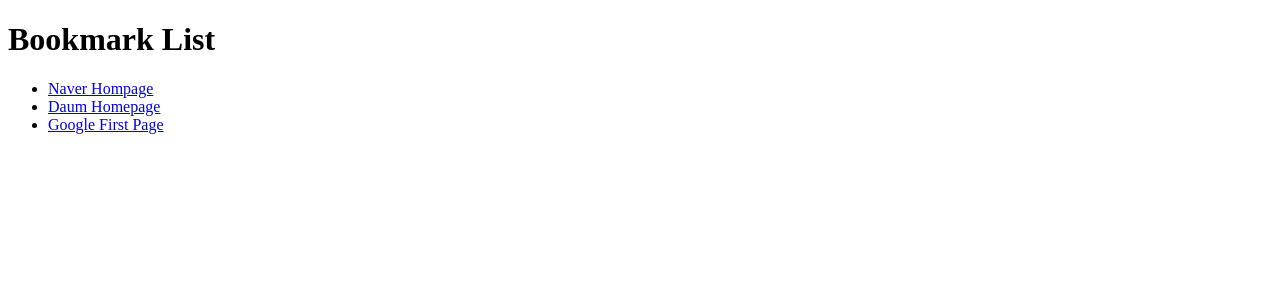
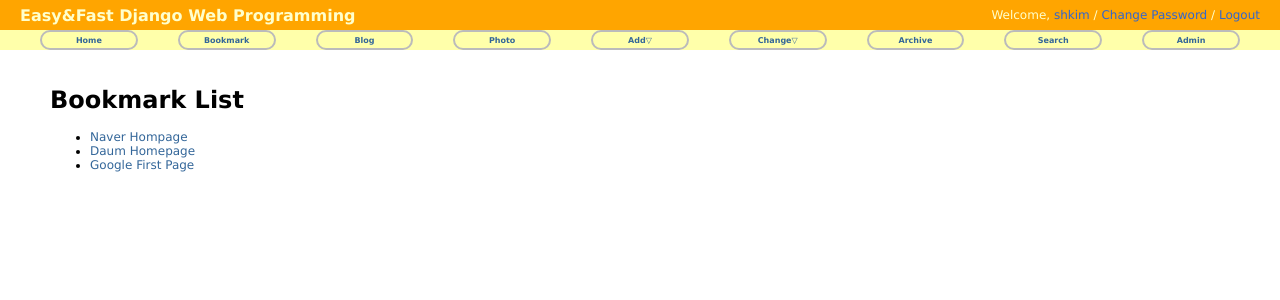
Before and after one commit to ByoungJoonIm/Technical_Memo, a Django app: page /bookmark/ in a window 1280 px wide. Shown: the top 300 px of the page. Run offline with Django 3.2, Linux system fonts and the light colour scheme; data comes from the database, SQL or seed files in the repository.

Commit message:
finished ch5

```diff
--- a/Django_Example/ch2/bookmark/templates/bookmark/bookmark_list.html
+++ b/Django_Example/ch2/bookmark/templates/bookmark/bookmark_list.html
@@ -1,19 +1,15 @@
-<!DOCTYPE html>
-<html>
-<head>
-<title>Django Bookmark List</title>
-</head>
+{% extends "base.html" %}
 
-<body>
+{% block title %}Django Bookmark List{% endblock %}
+
+{% block content %}
 <div id="content">
 	<h1>Bookmark List</h1>
 
 	<ul>
 		{% for bookmark in object_list %}
-			<li><a href="{% url 'detail' bookmark.id %}">{{ bookmark }}</a></li>
+			<li><a href="{% url 'bookmark:detail' bookmark.id %}">{{ bookmark }}</a></li>
 		{% endfor %}
 	</ul>
 </div>
-
-</body>
-</html>
+{% endblock %}
--- a/Django_Example/ch2/mysite/urls.py
+++ b/Django_Example/ch2/mysite/urls.py
@@ -16,11 +16,14 @@ Including another URLconf
 from django.contrib import admin
 from django.urls import path
 from django.conf.urls import url, include
+from mysite.views import HomeView
 
 #from bookmark.views import BookmarkLV, BookmarkDV
 
 urlpatterns = [
     url(r'^admin/', admin.site.urls),
+
+    url(r'^$', HomeView.as_view(), name='home'),
     url(r'^bookmark/', include(('bookmark.urls', 'bookmark'), namespace='bookmark')),
     url(r'^blog/', include(('blog.urls', 'blog'), namespace='blog')),
 
--- /dev/null
+++ b/Django_Example/ch2/mysite/views.py
@@ -0,0 +1,4 @@
+from django.views.generic.base import TemplateView
+
+class HomeView(TemplateView):
+    template_name = 'home.html'
--- /dev/null
+++ b/Django_Example/ch2/static/css/base.css
@@ -0,0 +1,118 @@
+body {
+	font-family: "Lucida Grande", Verdana, Arial, sans-serif;
+	font-size: 12px;
+}
+
+/* PAGE STRUCTURE */
+div#header {
+	position: absolute;
+	top: 0px;
+	left: 0px;
+	height: 30px;
+	width: 100%;
+	display: table;
+	background: orange;
+}
+
+div#menu {
+	position: absolute;
+	top: 30px;
+	left: 0px;
+	height: 20px;
+	width: 100%;
+	display: table;
+	table-layout: fixed;
+	border-spacing: 40px 0px;
+	background: #ffa;
+	font-size: 8px;
+}
+
+div#content {
+	position: absolute;
+	top: 70px;
+	left: 50px;
+	right: 50px;
+}
+
+div#footer {
+	position: absolute;
+	bottom: 20px;
+	left: 50px;
+	right: 50px;
+	height: 30px;
+	border-top: 1px solid #ccc;
+}
+
+/* HEADER */
+.maintitle {
+	display: table-cell;
+	vertical-align: middle;
+	padding-left: 20px;
+	color: #ffc;
+	font-weight: bold;
+	font-size: 16px;
+}
+
+.welcome {
+	display: table-cell;
+	vertical-align: middle;
+	text-align: right;
+	padding-right: 20px;
+	color: #ffc;
+	font-weight: normal;
+	font-size: 12px;
+}
+
+.welcome a:link, div#menu a:visited {
+	color: #36c;
+}
+
+div#menu > li {
+	display: table-cell;
+	vertical-align: middle;
+	border: 2px solid #bbb;
+	border-radius: 25px;
+	text-align: center;
+	font-weight: bold;
+}
+
+/* pulldown menu */
+div#menu li ul {
+	display: none;
+	position: absolute;
+	margin: 0;
+	padding: 10px 10px 5px 10px;
+	list-style: none;
+	border-right: 1px solid #ccc;
+	border-left: 1px solid #ccc;
+	border-bottom: 1px solid #ccc;
+	background: white;
+	z-index: 1;
+}
+
+div#menu li:hover ul {
+	display: block;
+}
+
+/* LINK */
+a:link, a:visited {
+	color: #369;
+	text-decoration: none;
+}
+
+a:hover {
+	text-decoration: underline;
+}
+
+/* TABLE */
+table {
+	border-collapse: collapse;
+}
+
+td, th {
+	line-height: 18px;
+	border-bottom: 1px solid #eee;
+	vertical-align: top;
+	padding: 5px 15px;
+	font-family: "Lucida Grande", Verdana, Arial, sans-serif;
+}
--- /dev/null
+++ b/Django_Example/ch2/templates/base.html
@@ -0,0 +1,50 @@
+<!DOCTYPE html>
+<html lang="ko">
+<head>
+<title>{% block title %}Django Web Programming{% endblock %}</title>
+
+{% load staticfiles %}
+<link rel="stylesheet" type="text/css" href="{% static "css/base.css" %}" />
+<link rel="stylesheet" type="text/css" href="{% block extrastyle %}{% endblock %}" />
+
+</head>
+
+<body>
+<div id="header">
+	<h2 class="maintitle">Easy&amp;Fast Django Web Programming</h2>
+	<h4 class="welcome">Welcome, <a href="#">shkim</a> /
+		<a href="#">Change Password</a> /
+		<a href="#">Logout</a>
+	</h4>
+</div>
+
+<div id="menu">
+	<li><a href="{% url 'home' %}">Home</a></li>
+	<li><a href="{% url 'bookmark:index' %}">Bookmark</a></li>
+	<li><a href="{% url 'blog:index' %}">Blog</a></li>
+	<li><a href="#">Photo</a></li>
+
+	<li><a href="#">Add&bigtriangledown;</a>
+		<ul>
+			<li><a href="#">Bookmark</a></li>
+			<li><a href="#">Blog</a></li>
+			<li><a href="#">Photo</a></li>
+		</ul>
+	</li>
+	<li><a href="#">Change&bigtriangledown;</a>
+		<ul>
+			<li><a href="#">Bookmark</a></li>
+			<li><a href="#">Blog</a></li>
+			<li><a href="#">Photo</a></li>
+		</ul>
+	</li>
+
+	<li><a href="{% url 'blog:post_archive' %}">Archive</a></li>
+	<li><a href="#">Search</a></li>
+	<li><a href="{% url 'admin:index' %}">Admin</a></li>
+</div>
+
+{% block content %}{% endblock %}
+{% block footer %}{% endblock %}
+</body>
+</html>
```
Also changed, not shown: Django_Example/ch2/blog/templates/blog/post_all.html (+10 -0 lines), Django_Example/ch2/blog/templates/blog/post_archive.html (+10 -0 lines), Django_Example/ch2/blog/templates/blog/post_archive_day.html (+10 -0 lines), Django_Example/ch2/blog/templates/blog/post_archive_month.html (+10 -0 lines), Django_Example/ch2/blog/templates/blog/post_archive_year.html (+10 -0 lines), Django_Example/ch2/blog/templates/blog/post_detail.html (+10 -0 lines), Django_Example/ch2/bookmark/templates/bookmark/bookmark_detail.html (+5 -9 lines), Django_Example/ch2/static/css/home.css (added, +12 -0 lines), Django_Example/ch2/templates/home.html (added, +49 -0 lines), 2 other files.
